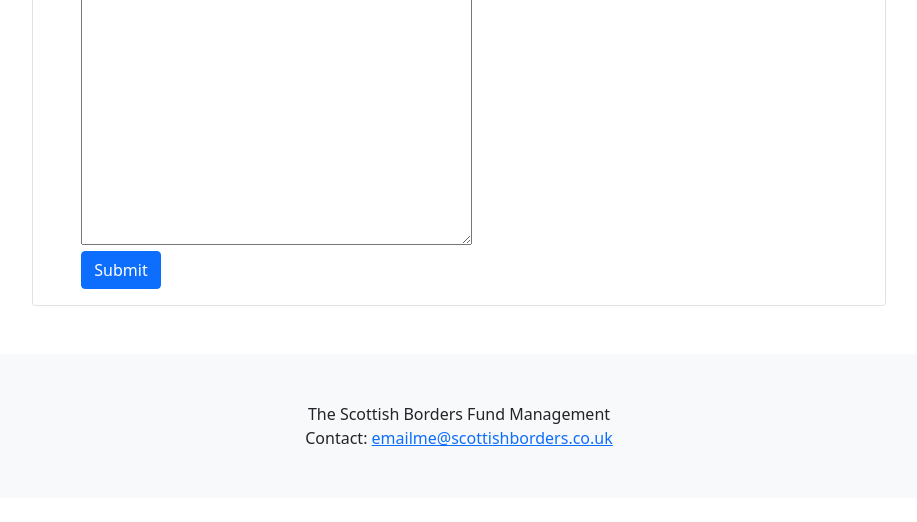
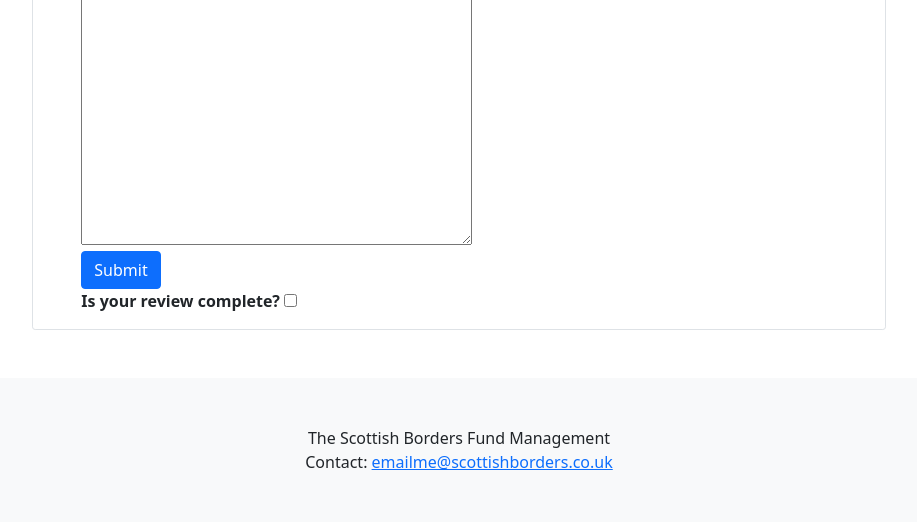
Before and after one commit to AlanWinchcole/Fund-Management-System, a Django app: page /review/1 in a window 1280 px wide. Shown: the part 856-1378 px from the top of the page, without its empty margins (181-1098 px from the left). Before the commit the page ends 1302 px from the top, so only its background shows below. Run offline with Django 3.2, Linux system fonts and the light colour scheme; tables that the repository leaves empty hold one stand-in row (values such as "Sample post"); some libraries are stand-ins or nearby versions.

Commit message:
Check if app has been reviewed

```diff
--- a/fund_management_website/fund/forms.py
+++ b/fund_management_website/fund/forms.py
@@ -68,6 +68,15 @@ class ApplicationForm(forms.ModelForm):
             'application_complete':forms.CheckboxInput(attrs={'class':'boolean'}),
         }
 
+class AppReviewdForm(forms.ModelForm):
+
+    class Meta:
+
+        model = ApplicationData
+        fields = ('application_reviewed',)
+        labels = {'application_reviewed' : 'Is your review complete?'}
+
+
 
 class ReviewForm(forms.ModelForm):
 
@@ -76,7 +85,8 @@ class ReviewForm(forms.ModelForm):
         model = Review
 
         fields = ('co_production', 'capacity_building', 'partnership_working', 'climate_environment',
-                  'local_economic_res_building', 'social_return_acc', 'general_feedback',)
+                  'local_economic_res_building', 'social_return_acc', 'general_feedback',
+                  'review_complete',)
 
         labels = {
 
@@ -86,7 +96,8 @@ class ReviewForm(forms.ModelForm):
             'climate_environment': 'Climate and Environment',
             'local_economic_res_building' : 'Local economic and resilience building',
             'social_return_acc' : 'Social return and accountability',
-            'general_feedback' : 'Comments'
+            'general_feedback' : 'Comments',
+            'review_complete' : 'Review Complete',
 
         }
 
--- a/fund_management_website/fund/models.py
+++ b/fund_management_website/fund/models.py
@@ -30,6 +30,7 @@ class ApplicationData(models.Model) :
 
     length = models.IntegerField(null=True, blank=True)
     application_complete = models.BooleanField(default=False)
+    application_reviewed = models.BooleanField(default=False)
     date_of_application = models.DateField(null=True, blank=True)
 
     def save(self, *args, **kwargs):
@@ -65,6 +66,8 @@ class Review(models.Model):
     total_score = models.IntegerField(default=0, editable=False)
 
     general_feedback = models.TextField(blank=True, null=True)
+    date_completed = models.DateField(null=True, blank=True, auto_now_add = True)
+    review_complete = models.BooleanField(default=False)
 
     #def score(self):
         #return self.co_production + self.capacity_building + self.partnership_working + self.climate_environment + self.local_economic_res_building + self.social_return_acc
@@ -140,3 +143,17 @@ class EvidenceFile(models.Model):
     """Define table for Evidences in database"""
     file = models.FileField(upload_to=user_directory_path)
     spending_profile = models.ForeignKey(SpendingProfile, on_delete=models.CASCADE, related_name='evidences')
+
+
+class Comments(models.Model):
+    """Define table for Comments for applications"""
+    comment = models.TextField(null=True, blank=True)
+    user = models.ForeignKey(User, on_delete=models.CASCADE, blank=True, null=True)
+    date = models.DateField(null=True, blank=True, auto_now_add = True)
+    application = models.ForeignKey(ApplicationData, on_delete=models.CASCADE, null=True, blank=True)
+
+    # def save(self,*args,**kwargs):
+    #     """Method to save date when a new comment is made"""
+    #     if self.application_complete :
+    #         self.date_of_application = timezone.now()
+    #     super(ApplicationData, self).save(*args, **kwargs)
--- a/fund_management_website/fund/views.py
+++ b/fund_management_website/fund/views.py
@@ -67,21 +67,24 @@ def user_logout(request) :
 def reviewApplication(request, id):
     application = ApplicationData.objects.get(id=id)
     review_form = ReviewForm()
+    app_reviewd_form = AppReviewdForm()
     if request.method == 'POST' :
         review_form = ReviewForm(request.POST)
-        if review_form.is_valid():
+        app_reviewd_form = AppReviewdForm(request.POST)
+        if review_form.is_valid() and app_reviewd_form.is_valid():
             review = review_form.save(commit=False)
             review.application = application
             review.user = request.user
             #print(review.score())
 
             review.save()
+            review.application.save()
 
             return redirect("fund:dashboard")
         else:
-            print(review_form.errors)
+            print(review_form.errors, app_reviewd_form.errors)
     else:
-        return render(request, 'fund/review.html', { 'form' :review_form })
+        return render(request, 'fund/review.html', { 'form' :review_form, 'revform' : app_reviewd_form })
 
 
 
@@ -264,7 +267,7 @@ def dashboard(request) :
         admin = True
         users = get_user_model()
         user_list = users.objects.all()
-        completed_applications = ApplicationData.objects.filter(application_complete=True).order_by(
+        completed_applications = ApplicationData.objects.filter(application_complete=True, application_reviewed=False).order_by(
             'date_of_application')
         return render(request, 'fund/dashboard.html',
                       context={ 'completed_applications' :completed_applications,
--- a/fund_management_website/templates/fund/review.html
+++ b/fund_management_website/templates/fund/review.html
@@ -59,6 +59,14 @@
           <span class="tooltip">?</span>
           <input type="submit" value="Submit" class="btn btn-primary" onclick="check_empty();">
       </form>
+      <form id = "AppReviewdForm" method="post" action="" enctype="multipart/form-data">
+
+        <div class="form-row">
+          {% csrf_token %}
+          <label for="app_reviewed"><strong>{{revform.application_reviewed.label}}</strong></label>
+          {{revform.application_reviewed}}
+        </div>
+      </form>
   </div>
 
 {% endblock %}
```
